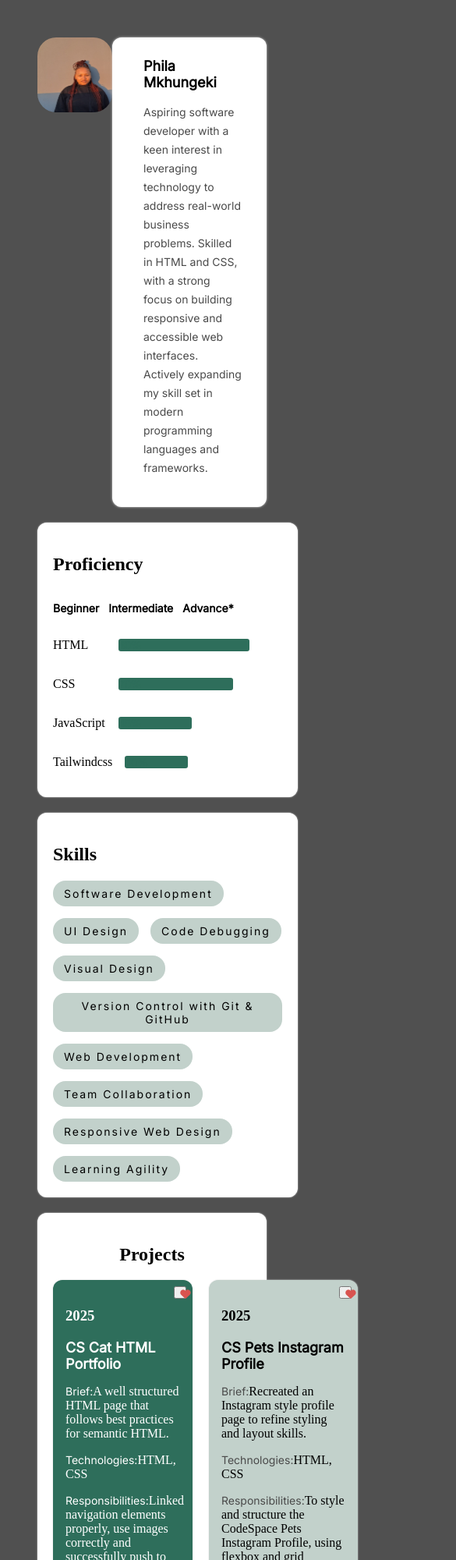
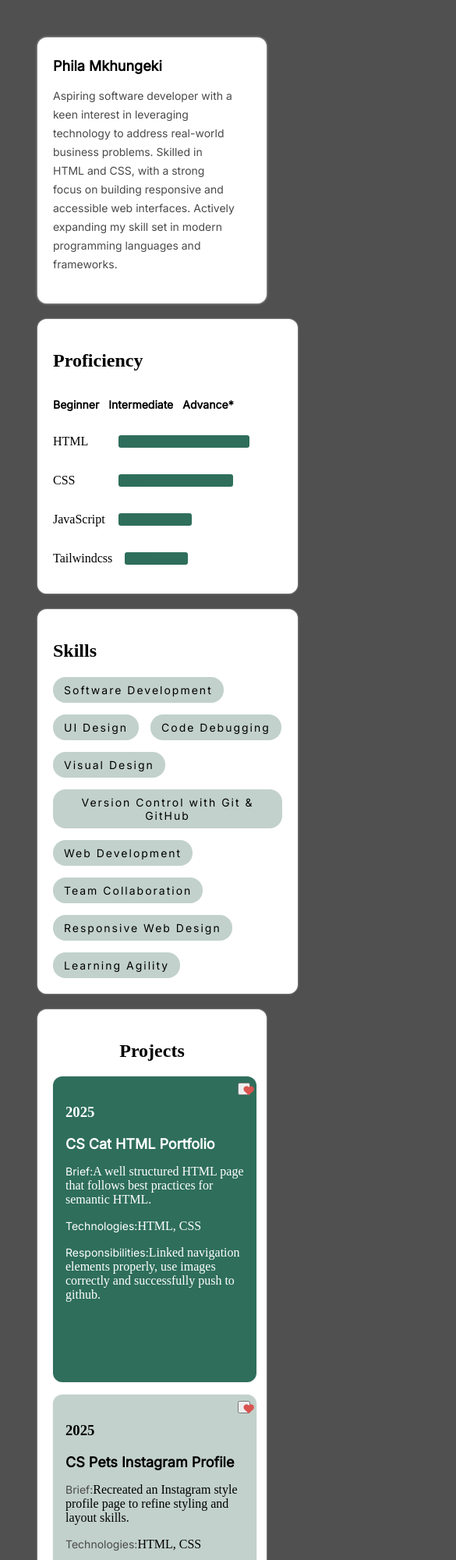
Before and after one commit to PhilaMkhungeki/PHIMKH25478_FTO2505_A_PhilaMkhungeki_SDF_Portfolio_Piece, a plain HTML site: page index.html in a window 390 px wide. Shown: the top 2000 px of the page at 78% size, 585 px wide, since content can reach past the window. Drawn offline with Linux system fonts and the light colour scheme.

Commit message:
update styling

```diff
--- a/style.css
+++ b/style.css
@@ -396,8 +396,13 @@ footer a {
 /*Media queries for mobile*/
 @media (max-width: 640px) {
     img {
-        width: 96px;
-        height: 96px;
+        display: none;
+    }
+
+    .profile-section {
+        width: 100%;
+        padding-left: 20px;
+
     }
 
     h1 {
@@ -424,13 +429,14 @@ footer a {
 
     .projects {
         display: grid;
-        grid-template-columns: 1fr 1fr;
+        grid-template-columns: 1fr;
         gap: 1rem;
+        width: 100%;
     }
 
     .project-card {
         padding: 16px;
-        width: 80%;
+        width: 90%;
     }
 
     .education-card {
```
